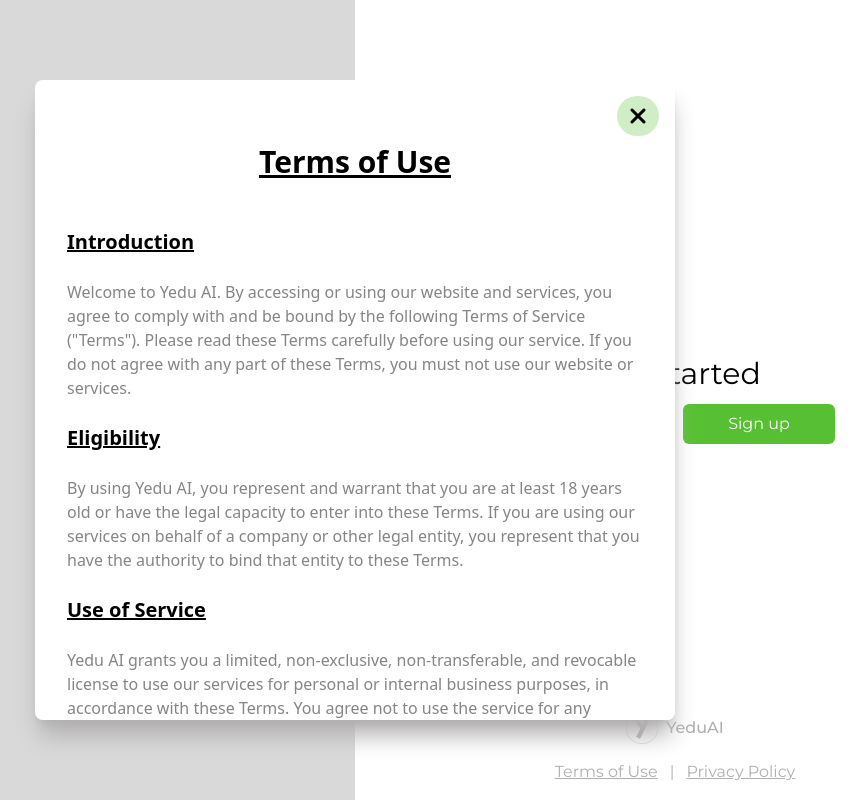
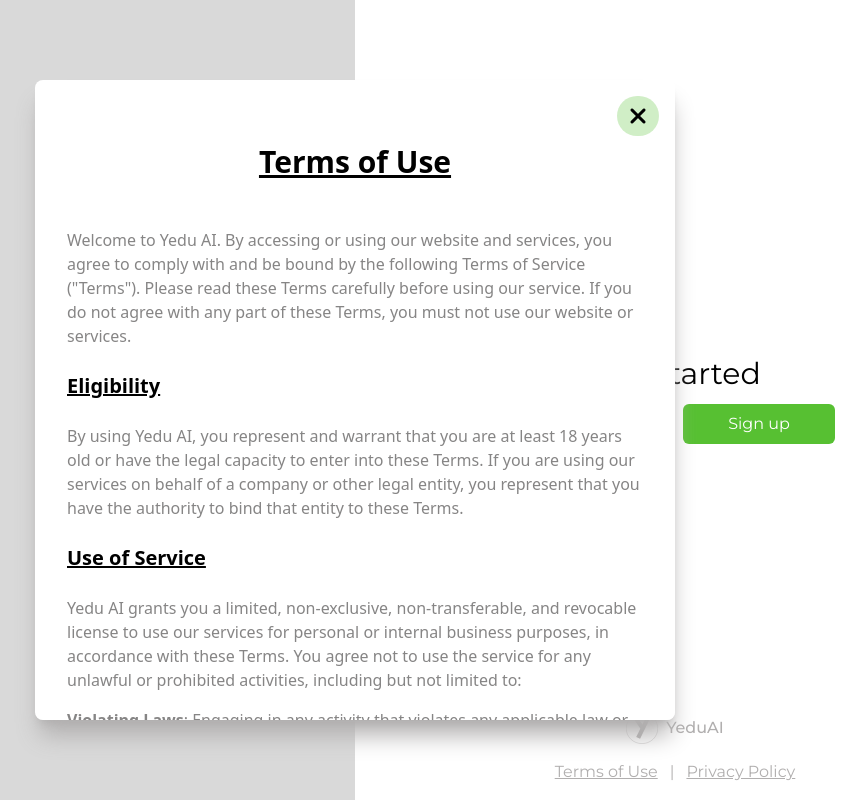
Before and after one commit to tawanda-profuse/Cerebrum-master, a React (Create React App) app in the folder client/: page / in a window 1280 px wide. Both pictures are taken after a click on the button "Terms of Use". Shown: the whole page, without its empty margins (285-1151 px from the left). Built offline with nearby package versions, Linux system fonts and the light colour scheme.

Commit message:
Removed heading 2

```diff
--- a/client/src/components/Policy.jsx
+++ b/client/src/components/Policy.jsx
@@ -37,9 +37,6 @@
             <h1 className="text-3xl text-center font-bold underline my-12">
                 Privacy Policy
             </h1>
-            <h2 className="text-xl text-left font-bold underline my-6">
-                Introduction
-            </h2>
             <p className="text-left text-yedu-gray-text my-4">
                 Welcome to Yedu AI. Your privacy is of utmost importance to us.
                 This Privacy Policy outlines the types of personal information
--- a/client/src/components/TermsOfUse.jsx
+++ b/client/src/components/TermsOfUse.jsx
@@ -41,9 +41,6 @@
             <h1 className="text-3xl text-center font-bold underline my-12">
                 Terms of Use
             </h1>
-            <h2 className="text-xl text-left font-bold underline my-6">
-                Introduction
-            </h2>
             <p className="text-left text-yedu-gray-text my-4">
                 Welcome to Yedu AI. By accessing or using our website and
                 services, you agree to comply with and be bound by the following
```
